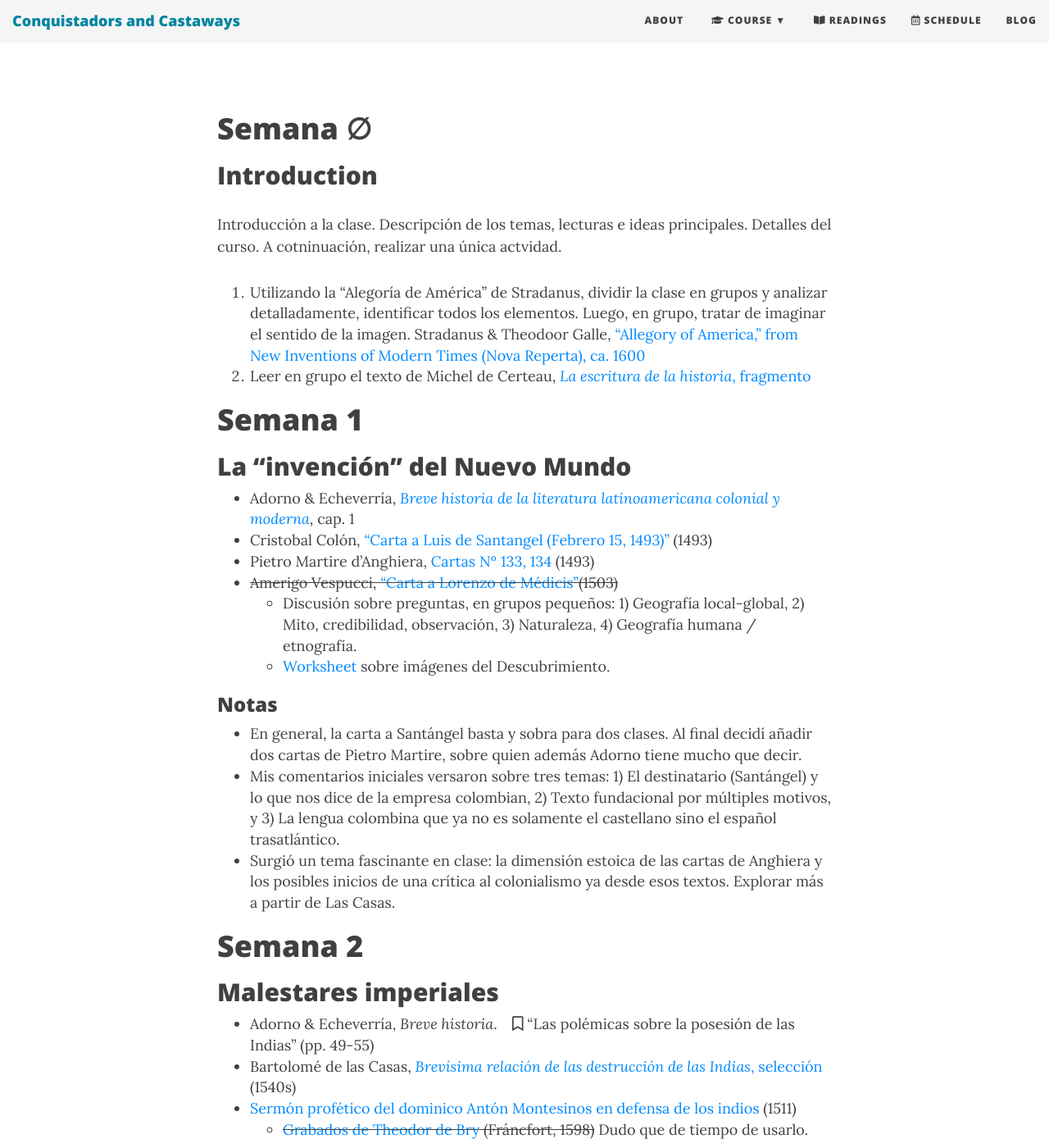
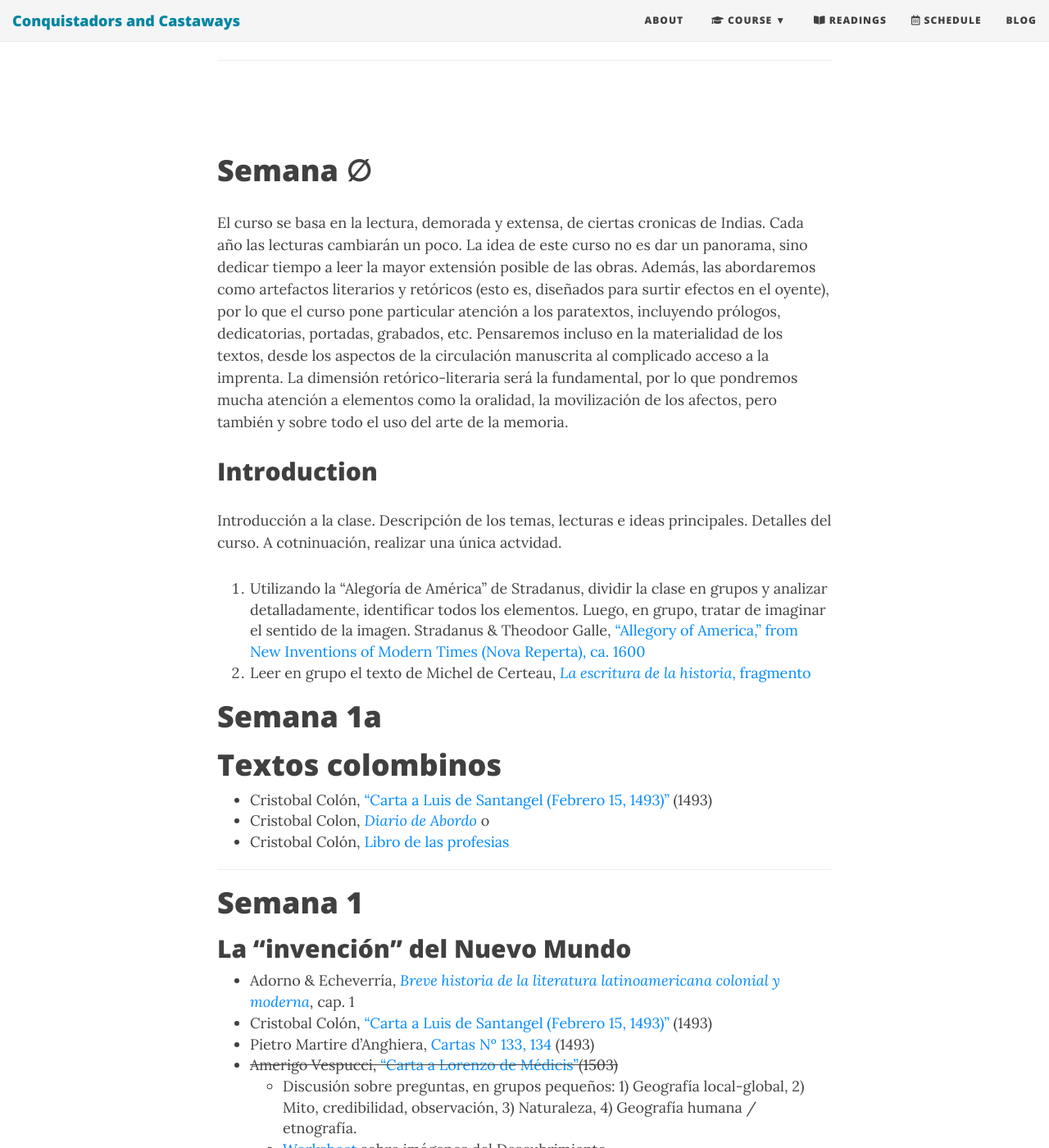
Before and after one commit to Hipomenes/ls452, a Jekyll site: the page built from syllabus-cronica-2023.md, in a window 1280 px wide and 1400 px high, scrolled down 1492 px. Shown: the whole window at 82% size. Built offline with Jekyll 4.4.1, drawn with Linux system fonts in a browser that asks for light colours; nearby versions of some CDN libraries; some of the changed text lies outside the part shown.

Commit message:
Update syllabus-cronica-2023.md

```diff
--- a/syllabus-cronica-2023.md
+++ b/syllabus-cronica-2023.md
@@ -1,6 +1,6 @@
 ---
 layout: page
-title: Cronica de Indias (Master Syllabus)
+title: Cronica de Indias, (Master Syllabus)
 bigimg: https://external-content.duckduckgo.com/iu/?u=https%3A%2F%2Fwww.latinamericanstudies.org%2Ftlaxcala%2FTlaxcala-lienzo-13.jpg&f=1&nofb=1&ipt=2bd74353f7d77a5e74187a03b64ba08e49b715dbe1bb4eed7b45f7a99ce93615&ipo=images
 ---
 
@@ -16,13 +16,29 @@ bigimg: https://external-content.duckduckgo.com/iu/?u=https%3A%2F%2Fwww.latiname
 <br>
 
 # Semana ∅
+
+El curso se basa en la lectura, demorada y extensa, de ciertas cronicas de Indias.
+Cada año las lecturas cambiarán un poco. La idea de este curso no es dar un panorama, sino dedicar tiempo a leer la mayor extensión posible de las obras.
+Además, las abordaremos como artefactos literarios y retóricos (esto es, diseñados para surtir efectos en el oyente), por lo que el curso pone particular atención a los paratextos, incluyendo prólogos, dedicatorias, portadas, grabados, etc.
+Pensaremos incluso en la materialidad de los textos, desde los aspectos de la circulación manuscrita al complicado acceso a la imprenta.
+La dimensión retórico-literaria será la fundamental, por lo que pondremos mucha atención a elementos como la oralidad, la movilización de los afectos, pero también y sobre todo el uso del arte de la memoria.
+
 ## Introduction
 
 Introducción a la clase. Descripción de los temas, lecturas e ideas principales. Detalles del curso. A cotninuación, realizar una única actvidad.
-
 1. Utilizando la "Alegoría de América" de Stradanus, dividir la clase en grupos y analizar detalladamente, identificar todos los elementos. Luego, en grupo, tratar de imaginar el sentido de la imagen. Stradanus & Theodoor Galle, [“Allegory of America,” from New Inventions of Modern Times (Nova Reperta),  ca. 1600](https://www.metmuseum.org/art/collection/search/666288)
 2. Leer en grupo el texto de Michel de Certeau, [*La escritura de la historia*, fragmento]()
 
+# Semana 1a
+
+# Textos colombinos
+
+- Cristobal Colón, ["Carta a Luis de Santangel (Febrero 15, 1493)"]() (1493)
+- Cristobal Colon, [*Diario de Abordo*]() o
+- Cristobal Colón, [Libro de las profesias]()
+
+
+---
 
 # Semana 1
 ## La "invención" del Nuevo Mundo
```
